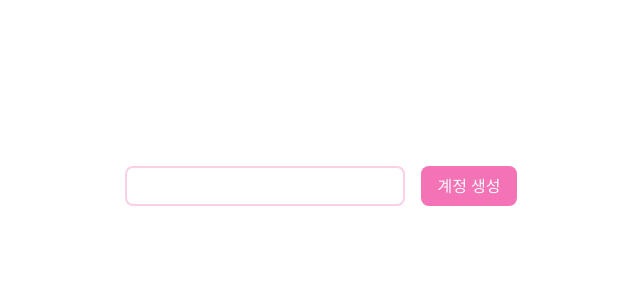
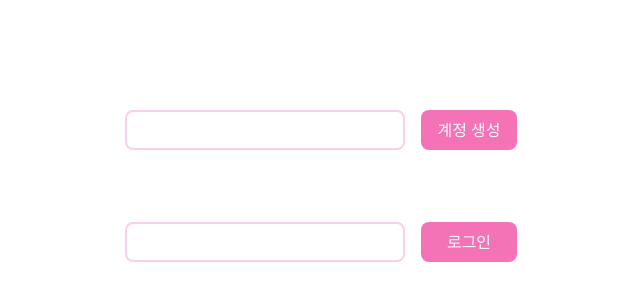
Before and after one commit to semkwon/BCS-React, a React (Create React App) app in the folder TODOLIST/frontend/: page / in a window 1280 px wide. Shown: the part 186-486 px from the top of the page, without its empty margins (319-959 px from the left). Built offline with nearby package versions, Linux system fonts and the light colour scheme.

Commit message:
로그인 버튼 생성

```diff
--- a/TODOLIST/frontend/src/App.jsx
+++ b/TODOLIST/frontend/src/App.jsx
@@ -11,7 +11,7 @@ function App() {
 
   return (
     <div className="min-h-screen flex flex-col justify-start items-center pt-16">
-      <h1 className="text-4xl font-bold">AWESOME TO DO LIST 😎</h1>
+      <h1 className="text-4xl font-bold"> {user.account}님 환영합니다~ 😎</h1>
       <div>
         <div className="mt-8 text-sm font-semibold">
           If I only had an hour to chop down a tree, I would spend the first 45
--- a/TODOLIST/frontend/src/components/LogIn.jsx
+++ b/TODOLIST/frontend/src/components/LogIn.jsx
@@ -3,6 +3,7 @@ import axios from "axios";
 
 const LogIn = ({ setUser }) => {
   const [createAccount, setCreateAccount] = useState("");
+  const [account, setAccount] = useState("");
 
   const onSubmitCreateUser = async (e) => {
     try {
@@ -16,6 +17,17 @@ const LogIn = ({ setUser }) => {
       );
 
       setUser(response.data.user);
+    } catch (error) {
+      console.error(error);
+
+      // response가 실패했을 때 자동으로 catch로 오기 때문에 여기서 alert를 실행하면 된다.
+      alert("계정 생성을 실패하였습니다.");
+    }
+  };
+
+  const onSubmitLogIn = async (e) => {
+    try {
+      e.preventDefault();
     } catch (error) {
       console.error(error);
     }
@@ -36,6 +48,19 @@ const LogIn = ({ setUser }) => {
           value="계정 생성"
         />
       </form>
+      <form className="flex mt-2 my-16" onSubmit={onSubmitLogIn}>
+        <input
+          className="grow border-2 border-pink-200 rounded-lg focus:outline-pink-400 px-2 py-1 text-lg"
+          type="text"
+          value={account}
+          onChange={(e) => setAccount(e.target.value)}
+        />
+        <input
+          className="ml-4 px-2 py-1 bg-pink-400 rounded-lg text-gray-50 w-24"
+          type="submit"
+          value="로그인"
+        />
+      </form>
     </div>
   );
 };
```
